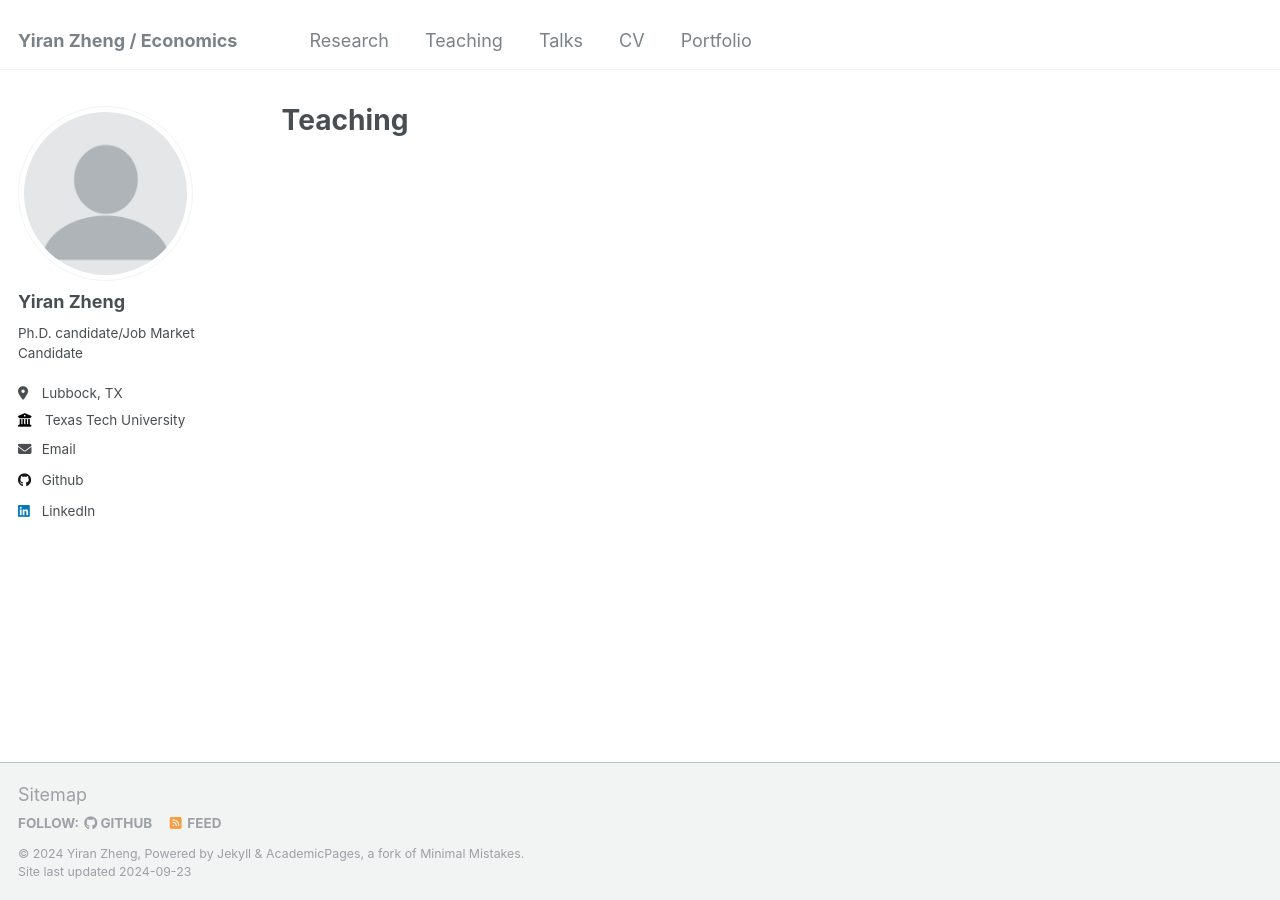
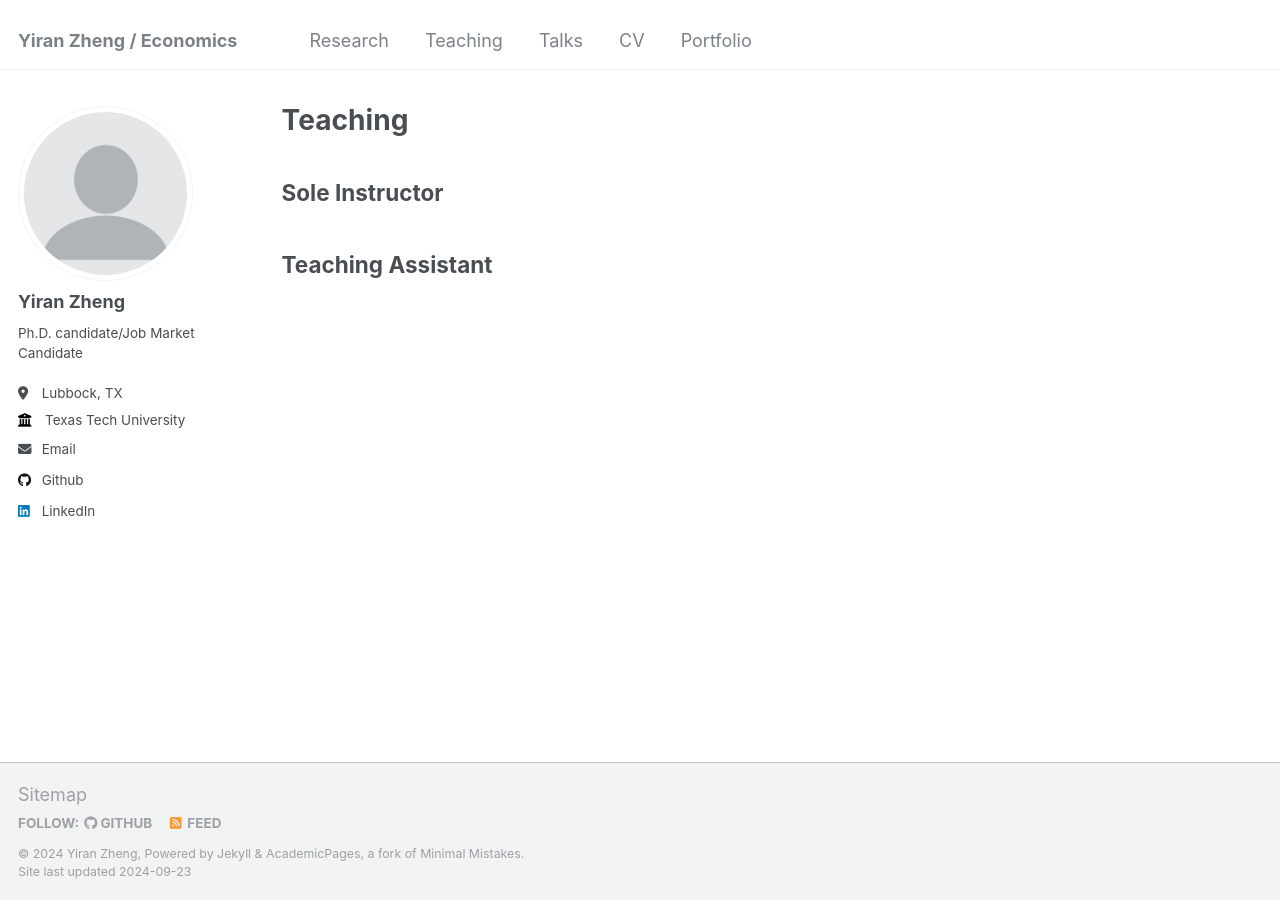
Before and after one commit to yiran-zheng/yiran-zheng.github.io, a Jekyll site: the page built from _pages/teaching.html, in a window 1280 px wide. Built offline with Jekyll 4.4.1, drawn with Linux system fonts in a browser that asks for light colours.

Commit message:
Update teaching.html

```diff
--- a/_pages/teaching.html
+++ b/_pages/teaching.html
@@ -6,24 +6,7 @@ author_profile: true
 ---
 
 {% include base_path %}
+<p align = "justify">
+<h2>Sole Instructor</h2>
 
-<!-- New style rendering if teaching categories are defined -->
-{% if site.teaching_category %}
-  {% for category in site.teaching_category  %}
-    {% assign title_shown = false %}
-    {% for post in site.teachings reversed %}
-      {% if post.category != category[0] %}
-        {% continue %}
-      {% endif %}
-      {% unless title_shown %}
-        <h2>{{ category[1].title }}</h2><hr />
-        {% assign title_shown = true %}
-      {% endunless %}
-      {% include archive-single.html %}
-    {% endfor %}
-  {% endfor %}
-{% else %}
-  {% for post in site.teaching reversed %}
-    {% include archive-single.html %}
-  {% endfor %}
-{% endif %}
+<h2>Teaching Assistant</h2>
```
